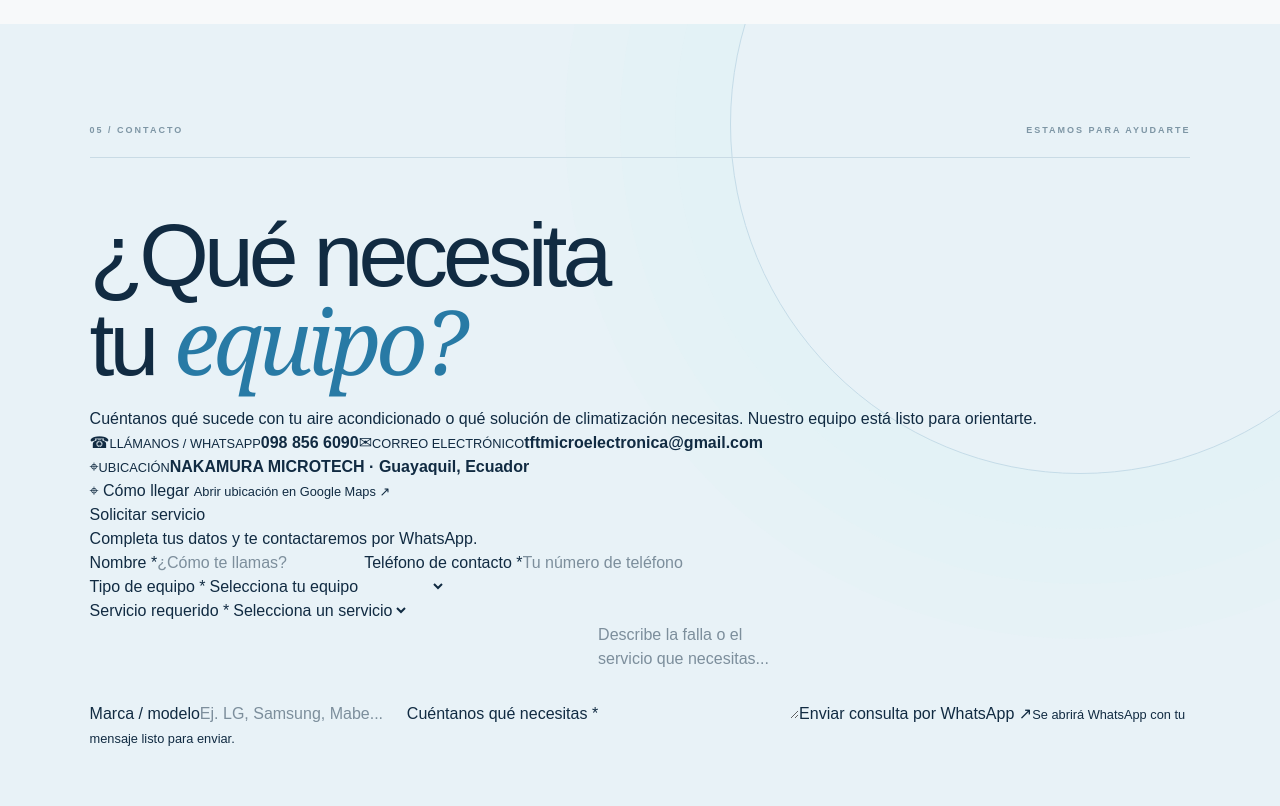
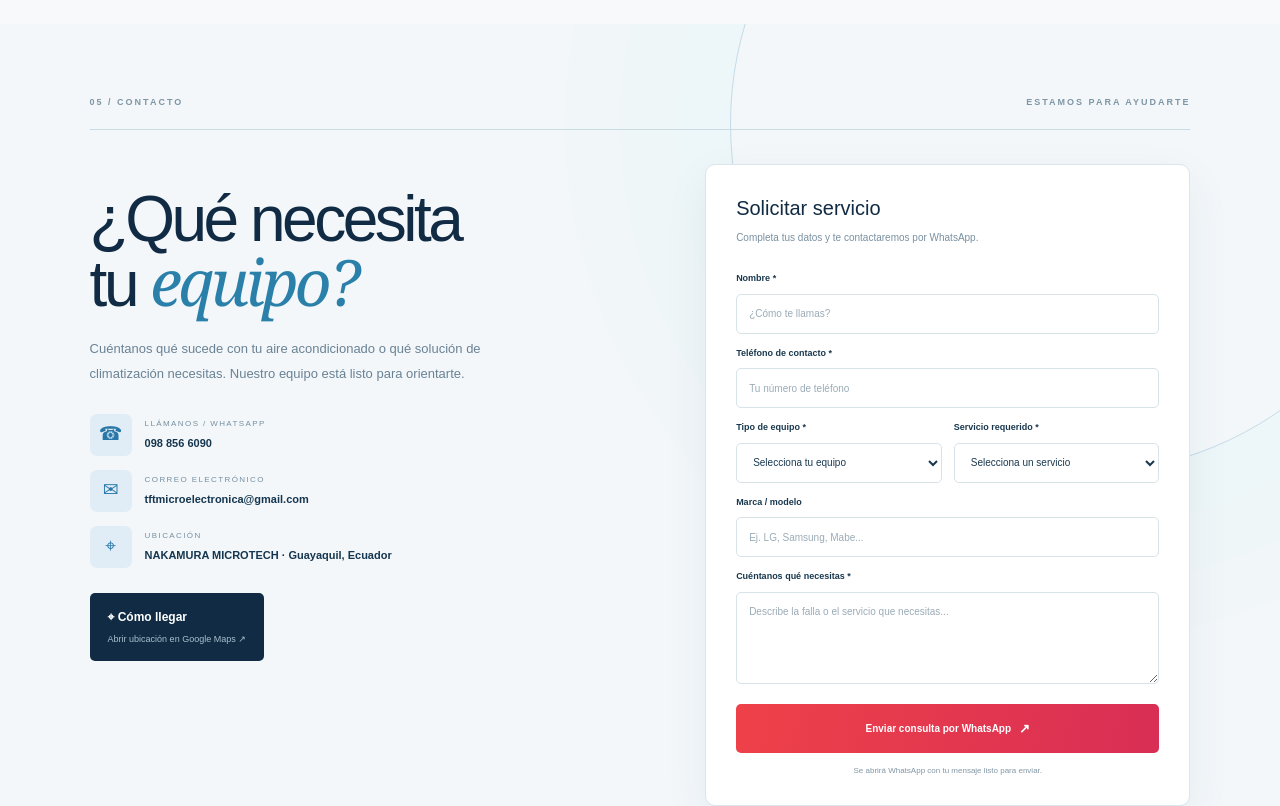
Before and after one commit to tftmicroelectronica-hash/nakamura-air, a Next.js app: page / in a window 1280 px wide. Shown: the part 4100-4906 px from the top of the page. Built offline with nearby package versions, Linux system fonts and the light colour scheme.

Commit message:
Estilizar formulario de contacto y datos de atención

```diff
--- a/src/app/globals.css
+++ b/src/app/globals.css
@@ -77,3 +77,38 @@
 @media(max-width:760px){.cases-overlay{padding:10px;align-items:flex-start}.cases-modal{max-height:calc(100vh - 20px);padding:20px}.cases-grid{grid-template-columns:1fr;gap:12px}.case-card{display:grid;grid-template-columns:38% 1fr}.case-image{height:100%;min-height:220px}.case-copy{padding:15px}.case-copy>p{min-height:0}.cases-modal-top h2{font-size:34px}}
 @media(max-width:420px){.case-card{grid-template-columns:1fr}.case-image{height:155px;min-height:0}.cases-modal-top p{max-width:260px}}
 @media(prefers-reduced-motion:reduce){.cases-modal{animation:none}}
+
+/* Contact section: service enquiry layout */
+.contact-new{background:#f3f7fa;color:#102b43}
+.contact-inner{padding:72px 7vw 82px}
+.contact-layout{display:grid;grid-template-columns:minmax(0,1fr) minmax(420px,.92fr);gap:8%;align-items:start;padding-top:34px}
+.contact-info{padding:24px 0}
+.contact-info h2{font-size:clamp(48px,5vw,68px);letter-spacing:-3.5px;line-height:.98;margin:0 0 22px}
+.contact-info h2 em{font-family:Georgia,serif;font-weight:400;color:#2b80aa}
+.contact-info>p{font-size:13px;line-height:1.85;color:#698294;max-width:430px;margin:0 0 28px}
+.contact-details{display:flex;flex-direction:column;gap:14px;margin-top:22px}
+.contact-detail{display:flex;align-items:center;gap:13px;color:#102b43;text-decoration:none}
+.contact-detail-icon{width:42px;height:42px;display:grid;place-items:center;background:#e0edf7;color:#2877a8;border-radius:7px;font-size:19px;flex:none}
+.contact-detail>span:last-child{display:flex;flex-direction:column;gap:5px}
+.contact-detail small{font-size:8px;letter-spacing:1.4px;color:#7690a1}
+.contact-detail b{font-size:11px;color:#15364e}
+.contact-map{display:inline-flex;flex-direction:column;gap:7px;background:#102b43;color:white;text-decoration:none;padding:15px 18px;margin-top:25px;font-size:12px;font-weight:700;border-radius:5px}
+.contact-map small{font-size:9px;font-weight:400;color:#a9c0ce}
+.contact-form-card{background:#fff;border:1px solid #dbe5eb;border-radius:10px;padding:28px 30px;box-shadow:0 15px 45px #193b5010}
+.contact-form-card h3{font-size:20px;margin:0 0 7px;color:#102b43}
+.contact-form-card>p{font-size:10px;color:#7890a0;margin:0 0 22px}
+.service-request-form{display:flex;flex-direction:column;gap:8px}
+.service-request-form label{font-size:9px;font-weight:700;color:#19384e;margin-top:5px}
+.service-request-form input,.service-request-form select,.service-request-form textarea{width:100%;min-width:0;border:1px solid #d7e2e9;border-radius:5px;background:#fff;padding:11px 12px;color:#19384e;font:inherit;font-size:10px;outline:none}
+.service-request-form input,.service-request-form select{height:40px}
+.service-request-form textarea{resize:vertical;min-height:92px;line-height:1.6}
+.service-request-form input:focus,.service-request-form select:focus,.service-request-form textarea:focus{border-color:#3986ad;box-shadow:0 0 0 3px #3986ad18}
+.service-request-form input::placeholder,.service-request-form textarea::placeholder{color:#9aabb6}
+.contact-form-row{display:grid;grid-template-columns:1fr 1fr;gap:12px}
+.contact-form-row>div{display:flex;flex-direction:column;gap:8px;min-width:0}
+.contact-submit{display:flex;justify-content:center;align-items:center;gap:8px;width:100%;border:0;border-radius:5px;background:linear-gradient(100deg,#ee4149,#d92e55);color:#fff;padding:15px 12px;margin-top:12px;font-size:10px;font-weight:700;cursor:pointer;transition:filter .2s,transform .2s}
+.contact-submit:hover{filter:brightness(.96);transform:translateY(-1px)}
+.contact-submit span{font-size:13px}
+.form-note{text-align:center;color:#8297a5;font-size:8px;margin-top:4px}
+@media(max-width:900px){.contact-layout{grid-template-columns:1fr 1fr;gap:5%}.contact-form-card{padding:24px 20px}}
+@media(max-width:650px){.contact-inner{padding:65px 6vw}.contact-layout{grid-template-columns:1fr;gap:25px;padding-top:24px}.contact-info{padding:10px 0}.contact-info h2{font-size:54px}.contact-form-card{padding:23px 18px}.contact-form-row{grid-template-columns:1fr;gap:8px}.contact-details{gap:12px}}
```
